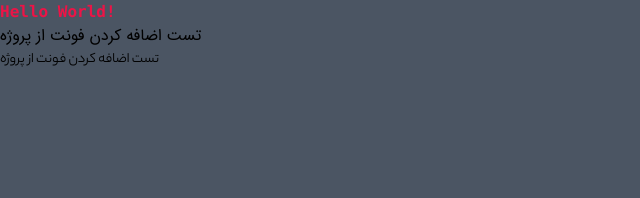
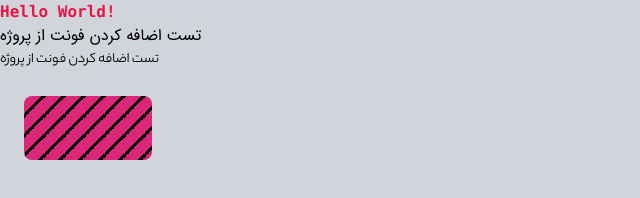
Before and after one commit to MiladRST/tailwindcss-playground, a website: page public/index.html in a window 1280 px wide. Shown: the whole page, without its empty margins (0-640 px from the left). Drawn offline with Linux system fonts and the light colour scheme.

Commit message:
[update] stripes

```diff
--- a/public/index.html
+++ b/public/index.html
@@ -6,12 +6,18 @@
     <title>Document</title>
     <link rel="stylesheet" href="./css/index.css">
 </head>
-<body class="bg-gray-600 font-mono">
+<body class="bg-gray-300 font-mono">
     <div class="container mx-auto">
         <h1 class="font-bold text-cyber">Hello World!</h1>
         <h1 class="font-iransans">تست اضافه کردن فونت از پروژه</h1>
         <h1 class="font-yekan">تست اضافه کردن فونت از پروژه</h1>
+        <!--  -->
+        <div class="m-6">
+            <div class="stripes h-16 w-32 rounded-lg bg-pink-600"></div>
+        </div>
     </div>
+
+
 
 </body>
 </html>
--- a/src/css/index.css
+++ b/src/css/index.css
@@ -17,3 +17,13 @@
     font-weight: 100;
     src: url("../../public/fonts/YekanBakh.ttf");
 }
+/*
+use @layer directive to tell tailwind wich "bucket" a set of custom styles belong to.
+Valid layers are 'base', 'components', and 'utilities'
+*/
+@layer components {
+    .stripes {
+        background-image: linear-gradient( -45deg,black 5%, transparent 5% 45%,black 45% 55%, transparent 55% 95%, black 95% 100%);
+        background-size: 20px 20px;
+    }
+}
```
Also changed, not shown: public/css/index.css.
